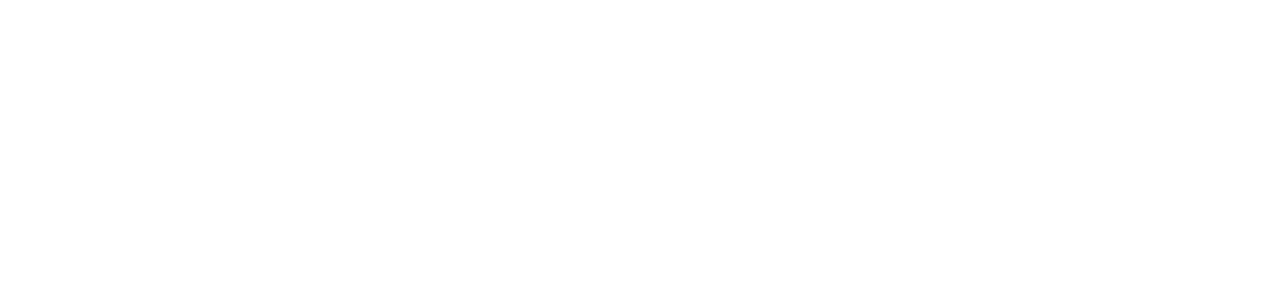
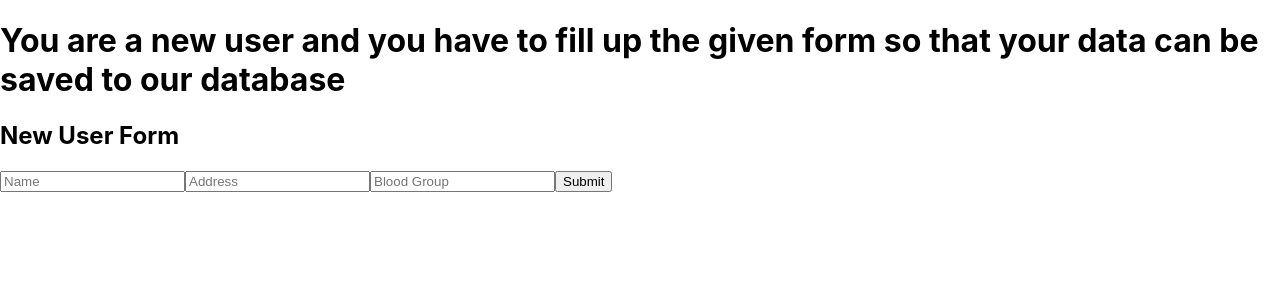
Before and after one commit to Gunjanpardikar26/E-health-care-System, a React (Create React App) app in the folder login/: page /new-user in a window 1280 px wide. Before the commit this address had no page. Shown: the top 300 px of the page. Built offline with nearby package versions, Linux system fonts and the light colour scheme.

Commit message:
Created Skeleton User Login and signup page

```diff
--- a/login/src/App.js
+++ b/login/src/App.js
@@ -1,9 +1,8 @@
-// import logo from './logo.svg';
-// import './App.css';
-// import LoginSignup from './Components/Assets/LoginSignup/LoginSignup';
 import { BrowserRouter as Router, Route, Routes } from 'react-router-dom';
 import Personal_Details from './Personal_Details/Personal_Details';
-import Doc_Login from './Doctors_Login/Doc_Login';
+// import Doc_Login from './Doctors_Login/Doc_Login';
+import User_Login from './User_Login_Signup/User_Login';
+import New_User from './User_Login_Signup/New_User';
 function App() {
   // return (
   //   <div >
@@ -15,7 +14,8 @@ function App() {
     <Router>
       <Routes>
       <Route path="/personal-details" element={<Personal_Details />} />
-      <Route path="/" element={<Doc_Login />} />
+      <Route path="/" element={<User_Login />} />
+      <Route path='/new-user' element = {<New_User/>} />
       </Routes>
     </Router>
   );
--- /dev/null
+++ b/login/src/User_Login_Signup/New_User.jsx
@@ -0,0 +1,46 @@
+import React, { useState } from 'react';
+
+function New_User() {
+  const [name, setName] = useState('');
+  const [address, setAddress] = useState('');
+  const [bloodGroup, setBloodGroup] = useState('');
+
+  const handleSubmit = (e) => {
+    e.preventDefault();
+    // Handle form submission here
+    console.log('New user details:', { name, address, bloodGroup });
+  };
+
+  return (
+    <div>
+    <h1>You are a new user and you have to fill up the given form so that your data can be saved to our database</h1>
+      <h2>New User Form</h2>
+      <form onSubmit={handleSubmit}>
+        <input
+          type="text"
+          placeholder="Name"
+          value={name}
+          onChange={(e) => setName(e.target.value)}
+          required
+        />
+        <input
+          type="text"
+          placeholder="Address"
+          value={address}
+          onChange={(e) => setAddress(e.target.value)}
+          required
+        />
+        <input
+          type="text"
+          placeholder="Blood Group"
+          value={bloodGroup}
+          onChange={(e) => setBloodGroup(e.target.value)}
+          required
+        />
+        <button type="submit">Submit</button>
+      </form>
+    </div>
+  );
+}
+
+export default New_User;
--- /dev/null
+++ b/login/src/User_Login_Signup/User_Login.jsx
@@ -0,0 +1,41 @@
+import React, { useState } from 'react';
+import { useNavigate } from 'react-router-dom';
+
+function User_Login() {
+  const [userId, setUserId] = useState('');
+  const [password, setPassword] = useState('');
+  const navigate = useNavigate();
+
+  const handleLogin = () => {
+    if (userId === '1234' && password === '4321') {
+      navigate('/personal-details');
+    } else {
+        alert('Invalid credentials');
+    }
+  };
+  const handleSignup = () => {
+    navigate('/new-user');
+  }
+
+  return (
+    <div>
+      <h2>Login Page</h2>
+      <input
+        type="text"
+        placeholder="User ID"
+        value={userId}
+        onChange={(e) => setUserId(e.target.value)}
+      />
+      <input
+        type="password"
+        placeholder="Password"
+        value={password}
+        onChange={(e) => setPassword(e.target.value)}
+      />
+      <button onClick={handleLogin}>Login</button>
+      <button onClick={handleSignup}>New User</button>
+    </div>
+  );
+}
+
+export default User_Login;
```
